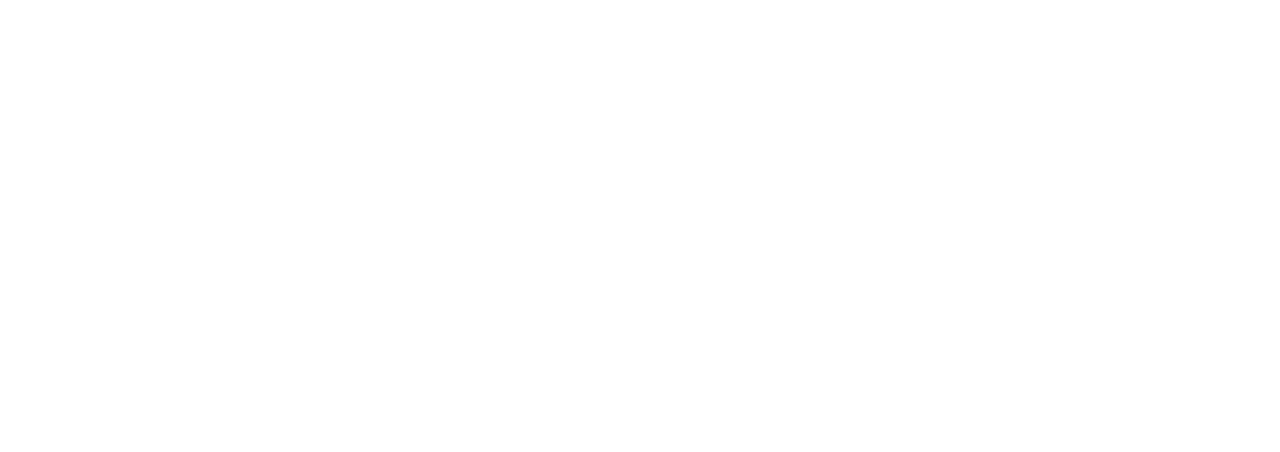
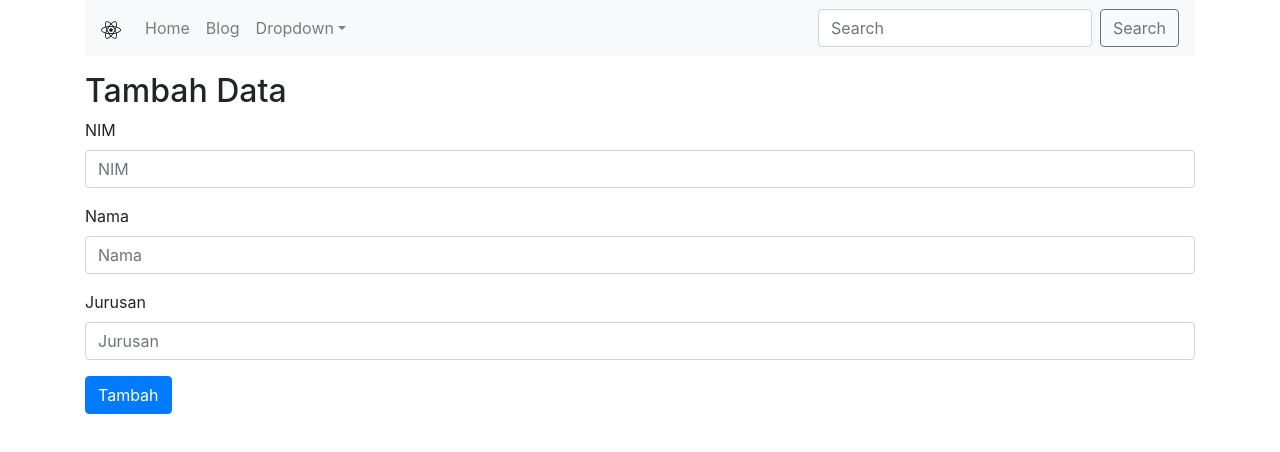
Before and after one commit to WibyFabian08/belajar_nodejs, a React (Create React App) app: page /tambah in a window 1280 px wide. Shown: the top 452 px of the page. Built offline with nearby package versions, Linux system fonts and the light colour scheme.

Commit message:
Post Data API

```diff
--- a/src/App.js
+++ b/src/App.js
@@ -13,6 +13,7 @@
 import Blog from '../src/Pages/Blog';
 import DetailBlog from "./Pages/DetailBlog";
 import Mahasiswa from "./Pages/Mahasiswa";
+import TambahData from '../src/Pages/TambahData';
 
 function App() {
   return(
@@ -37,6 +38,9 @@
           <Switch>
             <Route path='/mahasiswa' component={Mahasiswa}/>
           </Switch>
+          <Switch>
+            <Route path='/tambah' component={TambahData}/>
+          </Switch>
         </Router>
       </Container>
     </div>
--- a/src/Pages/Mahasiswa.jsx
+++ b/src/Pages/Mahasiswa.jsx
@@ -2,6 +2,7 @@
 import NavbarComp from "../Component/Functional/NavbarComp";
 import { Table, Button } from "react-bootstrap";
 import axios from "axios";
+import { Link } from 'react-router-dom';
 
 const apiUrl = "http://localhost:3001";
 let no = 1;
@@ -27,7 +28,7 @@
         </div>
         <div className="body mt-3">
           <h2>Daftar Mahasiswa</h2>
-          <Button variant='success'>Tambah Data</Button>
+          <Button variant='success' as={Link} to='/tambah'>Tambah Data</Button>
           <hr />
           <Table striped bordered hover>
             <thead>
--- /dev/null
+++ b/src/Pages/TambahData.jsx
@@ -0,0 +1,98 @@
+import React from "react";
+import NavbarComp from "../Component/Functional/NavbarComp";
+import { Form, Button, Alert } from "react-bootstrap";
+import axios from "axios";
+
+const apiUrl = "http://localhost:3001";
+
+class TambahData extends React.Component {
+  state = {
+    nim: "",
+    nama: "",
+    jurusan: "",
+    response: "",
+    display: "none",
+  };
+
+  handleChange = (e) => {
+    this.setState({
+      [e.target.name]: e.target.value,
+    });
+  };
+
+  tambahData = (e) => {
+      e.preventDefault();
+    const data = {
+      nim: this.state.nim,
+      nama: this.state.nama,
+      jurusan: this.state.jurusan,
+    };
+
+    axios.post(apiUrl + "/tambah", data).then((json) => {
+      if (json.data.status == 200) {
+        this.setState({
+          response: json.data.values,
+          display: "block",
+        });
+      } else {
+        this.setState({
+          response: json.data.values,
+          display: "block",
+        });
+      }
+    });
+  };
+
+  render() {
+    return (
+      <div>
+        <div className="header">
+          <NavbarComp></NavbarComp>
+        </div>
+        <div className="body mt-3">
+          <h2>Tambah Data</h2>
+          <Alert variant="success" style={{ display: this.state.display }}>
+            {this.state.response}
+          </Alert>
+          <Form>
+            <Form.Group controlId="formBasicEmail">
+              <Form.Label>NIM</Form.Label>
+              <Form.Control
+                type="text"
+                name="nim"
+                onChange={this.handleChange}
+                value={this.state.nim}
+                placeholder="NIM"
+              />
+            </Form.Group>
+            <Form.Group controlId="formBasicPassword">
+              <Form.Label>Nama</Form.Label>
+              <Form.Control
+                type="text"
+                name="nama"
+                placeholder="Nama"
+                onChange={this.handleChange}
+                value={this.state.nama}
+              />
+            </Form.Group>
+            <Form.Group controlId="formBasicPassword">
+              <Form.Label>Jurusan</Form.Label>
+              <Form.Control
+                type="text"
+                value={this.state.jurusan}
+                name="jurusan"
+                placeholder="Jurusan"
+                onChange={this.handleChange}
+              />
+            </Form.Group>
+            <Button variant="primary" type="submit" onClick={this.tambahData}>
+              Tambah
+            </Button>
+          </Form>
+        </div>
+      </div>
+    );
+  }
+}
+
+export default TambahData;
```
Also changed, not shown: 1 other file (tests, documents, lock files or other folders).
